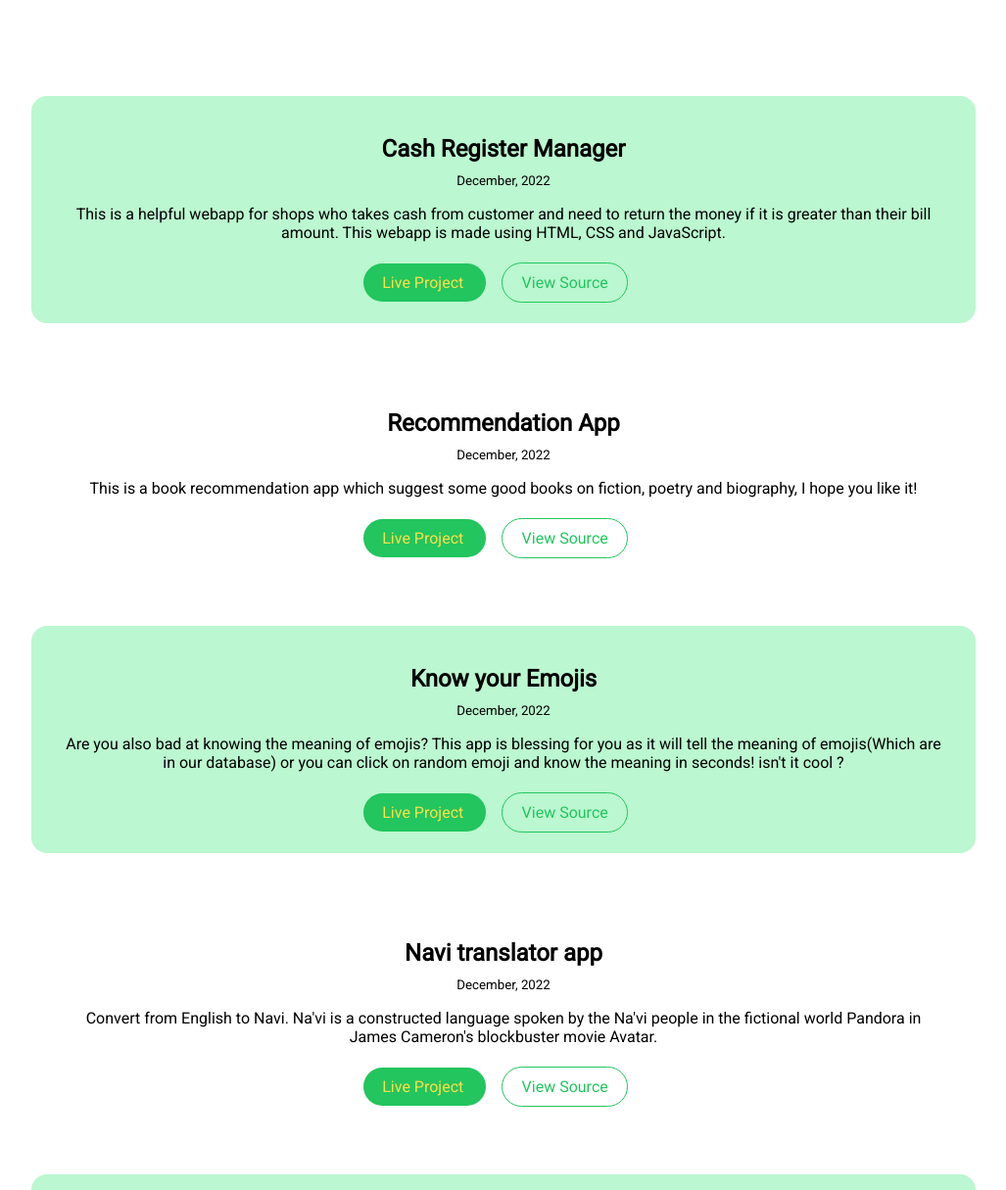
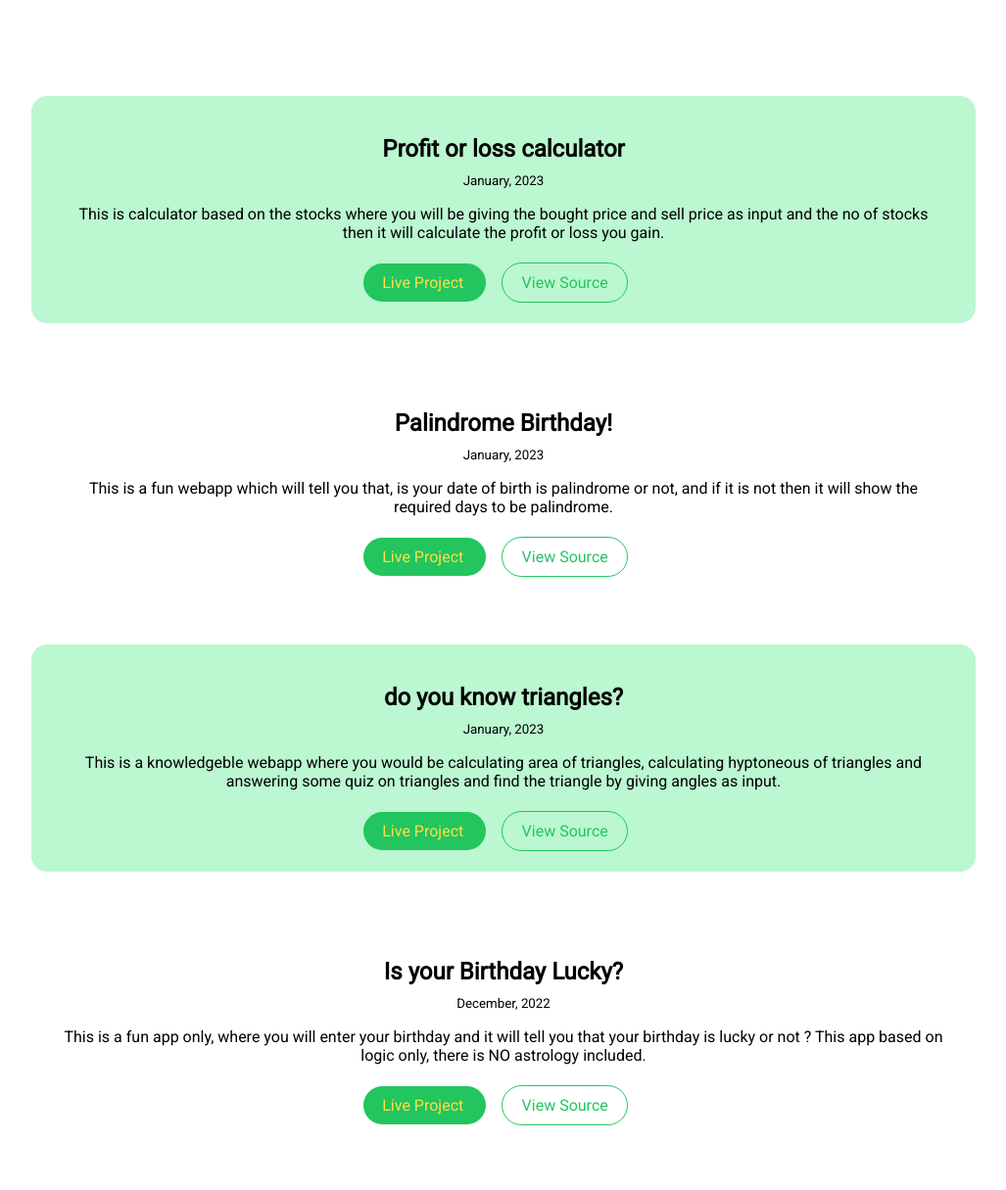
Before and after one commit to Vivek-aDev/My_Portfolio, a plain HTML site: page projects.html in a window 1280 px wide. Shown: the part 264-1479 px from the top of the page at 98% size, without its empty margins (126-1153 px from the left). Drawn offline with Linux system fonts and the light colour scheme.

Commit message:
update : context

```diff
--- a/projects.html
+++ b/projects.html
@@ -40,16 +40,109 @@
 
     <!-- -----section----- -->
     <ul class="list-non-bullet">
+
+      <!-- mark14 -->
+      <li>
+        <article class="showcase-list container container-center grey">
+          <h1>Profit or loss calculator</h1>
+          <small>January, 2023</small>
+          <p>
+            This is calculator based on the stocks where you will be giving the bought price and sell price as input and the no of stocks then it will calculate the profit or loss you gain.
+          </p>
+
+          <a
+            class="link link-primary"
+            href="https://stock-calculator-by-vivek.netlify.app/" target="_blank"
+          >
+            Live Project
+          </a>
+          <a
+            class="link link-secondary"
+            href="https://github.com/Vivek-aDev/Stock-profit-or-loss-Calculator" target="_blank"
+          >
+            View Source
+          </a>
+        </article>
+      </li>
+<!-- mark13 -->
+      <li>
+        <article class="showcase-list container container-center">
+          <h1>Palindrome Birthday!</h1>
+          <small>January, 2023</small>
+          <p>
+            This is a fun webapp which will tell you that, is your date of birth is palindrome or not, and if it is not then it will show the required days to be palindrome.
+          </p>
+
+          <a
+            class="link link-primary"
+            href="https://palindrome-birthday-by-vivek.netlify.app/" target="_blank"
+          >
+            Live Project
+          </a>
+          <a
+            class="link link-secondary"
+            href="https://github.com/Vivek-aDev/Palindrome-birthday" target="_blank"
+          >
+            View Source
+          </a>
+        </article>
+      </li>
+
+      <!-- mark12 -->
+      <li>
+        <article class="showcase-list container container-center grey">
+          <h1>do you know triangles?</h1>
+          <small>January, 2023</small>
+          <p>
+            This is a knowledgeble webapp where you would be calculating area of triangles, calculating hyptoneous of triangles and answering some quiz on triangles and find the triangle by giving angles as input.
+          </p>
+
+          <a
+            class="link link-primary"
+            href="https://fun-with-triangles-by-vivek.netlify.app/" target="_blank"
+          >
+            Live Project
+          </a>
+          <a
+            class="link link-secondary"
+            href="https://github.com/Vivek-aDev/fun-with-triangles" target="_blank"
+          >
+            View Source
+          </a>
+        </article>
+      </li>
+
+      <!-- mark11 -->
+      <li>
+        <article class="showcase-list container container-center">
+          <h1>Is your Birthday Lucky?</h1>
+          <small>December, 2022</small>
+          <p>
+            This is a fun app only, where you will enter your birthday and it will tell you that your birthday is lucky or not ? This app based on logic only, there is NO astrology included.
+          </p>
+
+          <a
+            class="link link-primary"
+            href="https://is-your-birthday-lucky-by-vivek.netlify.app/" target="_blank"
+          >
+            Live Project
+          </a>
+          <a
+            class="link link-secondary"
+            href="https://github.com/Vivek-aDev/Is-Your-BirthDay-Lucky" target="_blank"
+          >
+            View Source
+          </a>
+        </article>
+      </li>
       <!-- ---------- mark 10 ----------  -->
-
       <li>
         <article class="showcase-list container container-center grey">
           <h1>Cash Register Manager</h1>
           <small>December, 2022</small>
           <p>
             This is a helpful webapp for shops who takes cash from customer and
-          need to return the money if it is greater than their bill amount. This
-          webapp is made using HTML, CSS and JavaScript.
+            need to return the money if it is greater than their bill amount.
           </p>
 
           <a
```
Also changed, not shown: index.html (+1 -0 lines).
